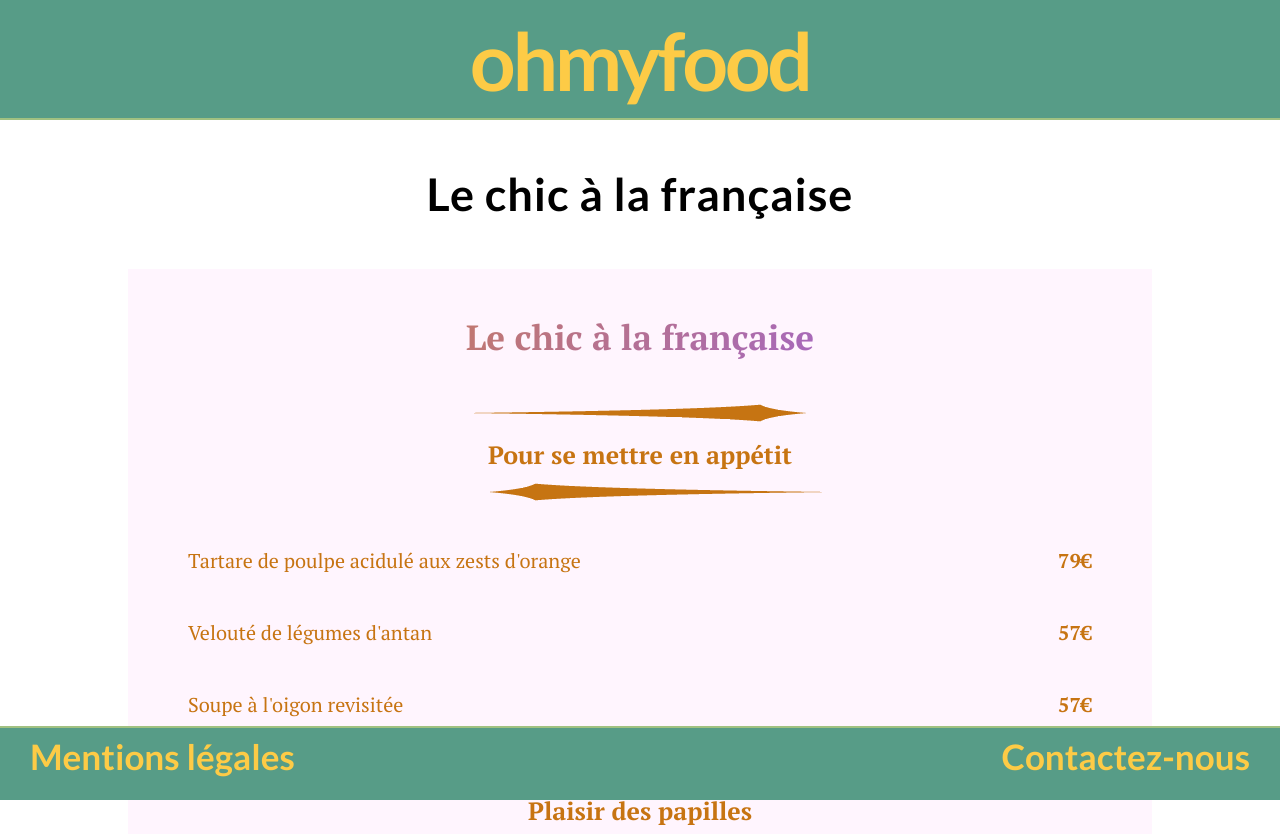
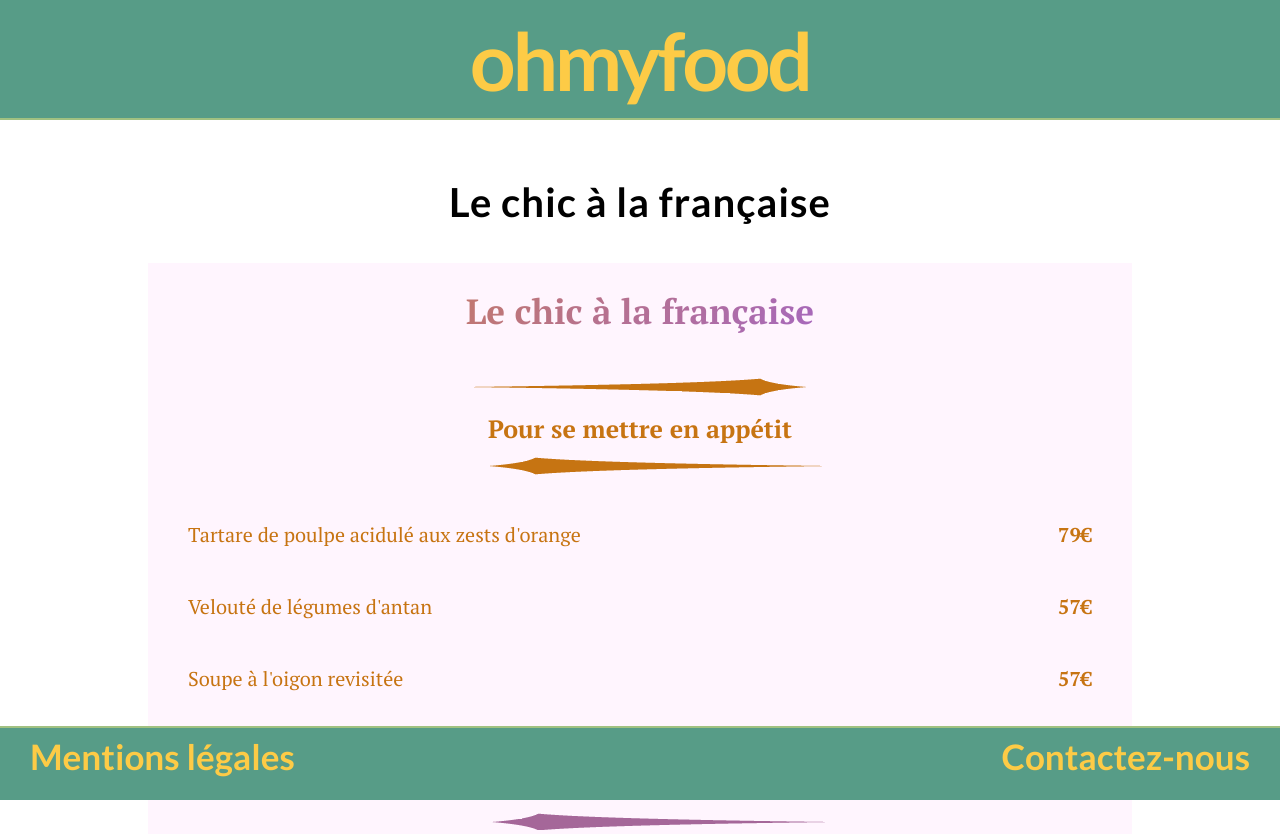
Before and after one commit to greatjob-talence/Ohmyfood, a website: page pages/chic-francais.html in a window 1280 px wide. Shown: the top 834 px of the page. Drawn offline with Linux system fonts and the light colour scheme.

Commit message:
Modification de la structure HTML et quelques notes Sass

```diff
--- a/pages/chic-francais.html
+++ b/pages/chic-francais.html
@@ -7,19 +7,16 @@
     <meta name="description" content="Le meilleur de la restauration française - Style gastronomique dérivé de la tradition française">
     <link rel="stylesheet" href="../css/style.css">
 </head>
-<body>
-    <div class="container">
+<body class="container">
     <header class="main-header">
         <a href="../index.html"><h1>ohmyfood</h1></a>
     </header>
-         <div class="logo">
+    <main class="menu">
+        <h2 class="logo">Le chic à la française</h2>
+        <article class="menu--chic">
+            <header class="menu__header">
                 <h2>Le chic à la française</h2>
-         </div>
-        <main class="menu menu--chic">
-            <div class="menu__header">
-                <h2>Le chic à la française</h2>
-            </div>
-            <article class="menu__body">
+            </header>
             <h3 class="title title--chic1"><span class="underline">Pour se mettre en appétit</span></h3>
             <ul>
                 <li>
@@ -72,6 +69,5 @@
             <h3>Contactez-nous</h3>
         </a>
     </footer>
-    </div>
 </body>
 </html>
--- a/sass/_base.scss
+++ b/sass/_base.scss
@@ -8,7 +8,7 @@
 
 html {
     box-sizing: border-box;
-    font-size: 62.5%;
+    font-size: 62.5%;  // Fixe la taille des police à 10px dans l'élement racine, soit 10/16*100=62.5%
 }
 
 body {
--- a/sass/_button.scss
+++ b/sass/_button.scss
@@ -28,6 +28,8 @@
         font-size: 1.2rem;
     }
 }
+
+/* Animation "point" pour le boutton "prochainement" (points de suspension) */
 
 .dot {
     position: absolute;
--- a/sass/_fiches.scss
+++ b/sass/_fiches.scss
@@ -48,6 +48,8 @@
         height: 20vh;
     }
 }
+
+/* Effet d'agrandissement au survol sur les fiches (+15%) et réduction de l'opacité */
 
 .zoom {
     transform: scale(1);
--- a/sass/_footer.scss
+++ b/sass/_footer.scss
@@ -53,6 +53,8 @@
         height: 4vh;
     }
 }
+
+/* Animation "wiggle" pour le survol des liens "Mentions légales" et "Contactez-nous" */
 
 .mention,
 .contact {
--- a/sass/_menus.scss
+++ b/sass/_menus.scss
@@ -30,7 +30,7 @@
 }
 
 .logo {
-    font-size: 3rem;
+    font-size: 4rem;
     letter-spacing: 0.1rem;
     text-align: center;
     margin: 3% 0 3% 0;
@@ -58,6 +58,8 @@
         display: inline-block;
     }
 }
+
+/* Effet au survol pour les entêtes "entrée / plat / dessert" = souligner de gauche à droite au départ puis à droite à la fin*/
 
 .underline {
     display: inline-block;
```
Also changed, not shown: pages/delice-papille.html (+5 -7 lines), pages/mention-legale.html (+1 -3 lines), pages/note-enchantee.html (+5 -5 lines), pages/palette-gout.html (+6 -8 lines), css/style.css, index.html (indentation only), 1 other file. Lines whose indentation alone changed are shown as unchanged.
